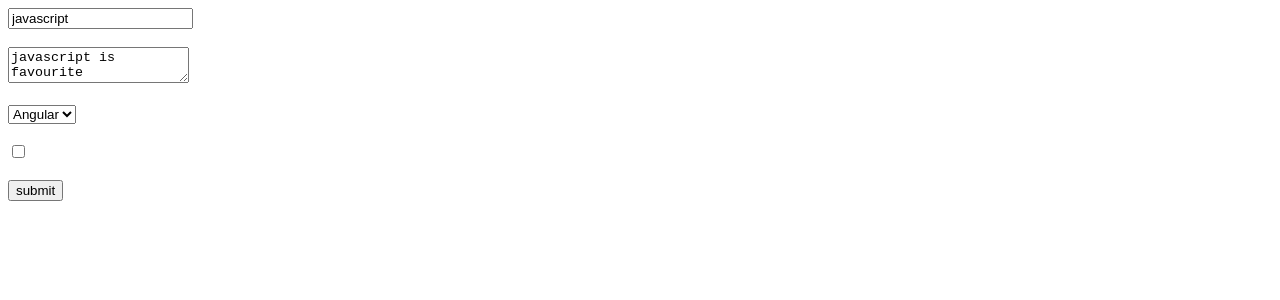
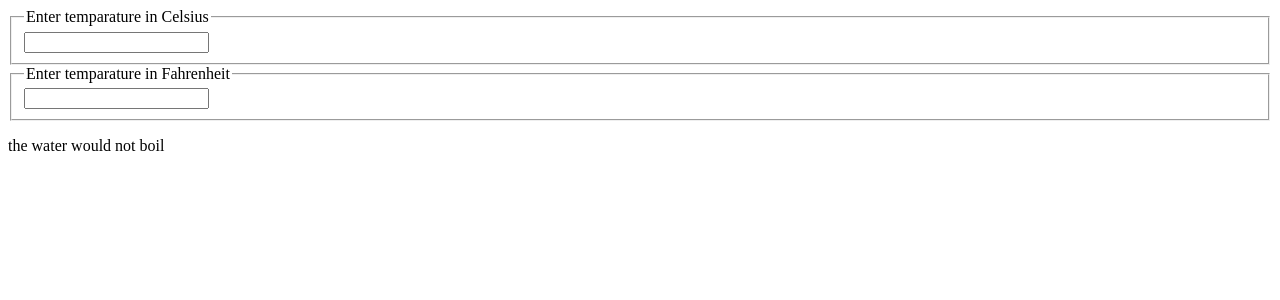
Before and after one commit to ramjan10/myReact, a React (Vite) app: page / in a window 1280 px wide. Shown: the top 300 px of the page. Built offline with nearby package versions, Linux system fonts and the light colour scheme.

Commit message:
lifting state up added

```diff
--- a/src/App.jsx
+++ b/src/App.jsx
@@ -1,7 +1,7 @@
-import Form from "./components/Form";
+import Calculator from "./components/Calculator";
 
 function App() {
-  return <Form />;
+  return <Calculator />;
 }
 
 export default App;
--- /dev/null
+++ b/src/components/BoilingVerdict.jsx
@@ -0,0 +1,10 @@
+function BoilingVerdict ({celsius=0}){
+
+    if(celsius >= 100){
+        return <p>the water would boil</p>
+    }
+
+    return <p>the water would not boil</p>
+}
+
+export default BoilingVerdict;
--- /dev/null
+++ b/src/components/Calculator.jsx
@@ -0,0 +1,32 @@
+import React from 'react';
+import { convert, toCelsius, toFahrenheit } from '../lib/convert';
+import BoilingVerdict from './BoilingVerdict';
+import TemperatureInput from './TemperatureInput';
+
+export default class Calculator extends React.Component {
+    state = {
+        temperature: '',
+        scale:'c',
+    }
+
+    handleChange = (e, scale) =>{
+        this.setState({
+            temperature: e.target.value,
+            scale: scale
+        })
+    }
+
+    render(){
+        const {temperature, scale} = this.state;
+        const celsius = (scale ==='f') ? convert(temperature, toCelsius) : temperature;
+        const fahrenheit = (scale ==='c') ? convert(temperature, toFahrenheit) : temperature;
+
+        return (
+            <div>
+                <TemperatureInput  temperature={celsius}  scale='c' onTemperatureChange={this.handleChange} />
+                <TemperatureInput  temperature={fahrenheit}  scale='f' onTemperatureChange={this.handleChange}/>
+                <BoilingVerdict    celsius={parseFloat(temperature)}/>
+            </div>
+        );
+    }
+}
--- /dev/null
+++ b/src/components/TemperatureInput.jsx
@@ -0,0 +1,15 @@
+const scaleNames = {
+    c:'Celsius',
+    f:'Fahrenheit'
+}
+
+export default function  TemperatureInput({temperature ,scale, onTemperatureChange}) {
+        return (
+            <div>
+                <fieldset>
+                    <legend>Enter temparature in {scaleNames[scale]}</legend>
+                    <input type="text" value={temperature} onChange={(e) => onTemperatureChange(e, scale)}/>
+                </fieldset>
+            </div>
+        );
+}
--- /dev/null
+++ b/src/lib/convert.jsx
@@ -0,0 +1,18 @@
+export  function toCelsius (fahrenheit){
+    return ((fahrenheit - 32) * 5) / 9;
+}
+
+export  function toFahrenheit(celsius){
+    return ((celsius * 9) / 5) +  32;
+}
+
+export function convert(temperature, convertTo){
+
+    const input  = parseFloat(temperature);
+    if(Number.isNaN(input)){
+        return '';
+    }
+    const output  = convertTo(input);
+    const rounded = Math.round(output * 1000) / 1000;
+    return rounded.toString();
+}
```
